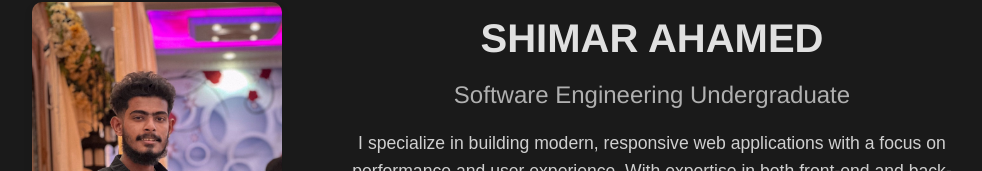
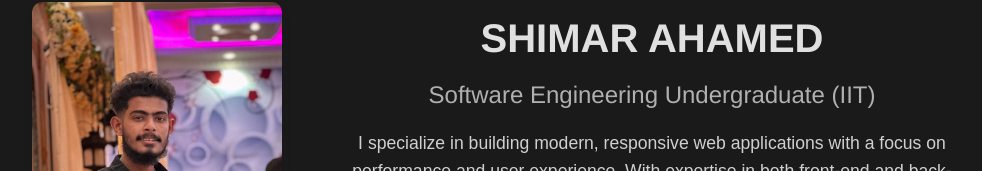
Before and after one commit to Shimar-Ahamed/react-portfolio-vercel, a React (Create React App) app: page / in a window 1280 px wide. Shown: the part 353-524 px from the top of the page, without its empty margins (138-1120 px from the left). Built offline with nearby package versions, Linux system fonts and the light colour scheme.

Commit message:
changed the cv

```diff
--- a/src/pages/Home.jsx
+++ b/src/pages/Home.jsx
@@ -9,7 +9,7 @@ function Home() {
             <img src={profilePhoto} alt="Shimar Ahamed" className="profile-photo" />
             <div className="content">
                 <h1>SHIMAR AHAMED</h1>
-                <h2>Software Engineering Undergraduate</h2>
+                <h2>Software Engineering Undergraduate (IIT)</h2>
                 <p>
                     I specialize in building modern, responsive web applications with a focus on performance and user experience. With expertise in both front-end and back-end technologies, I strive to create seamless and efficient digital solutions.
                 </p>
```
